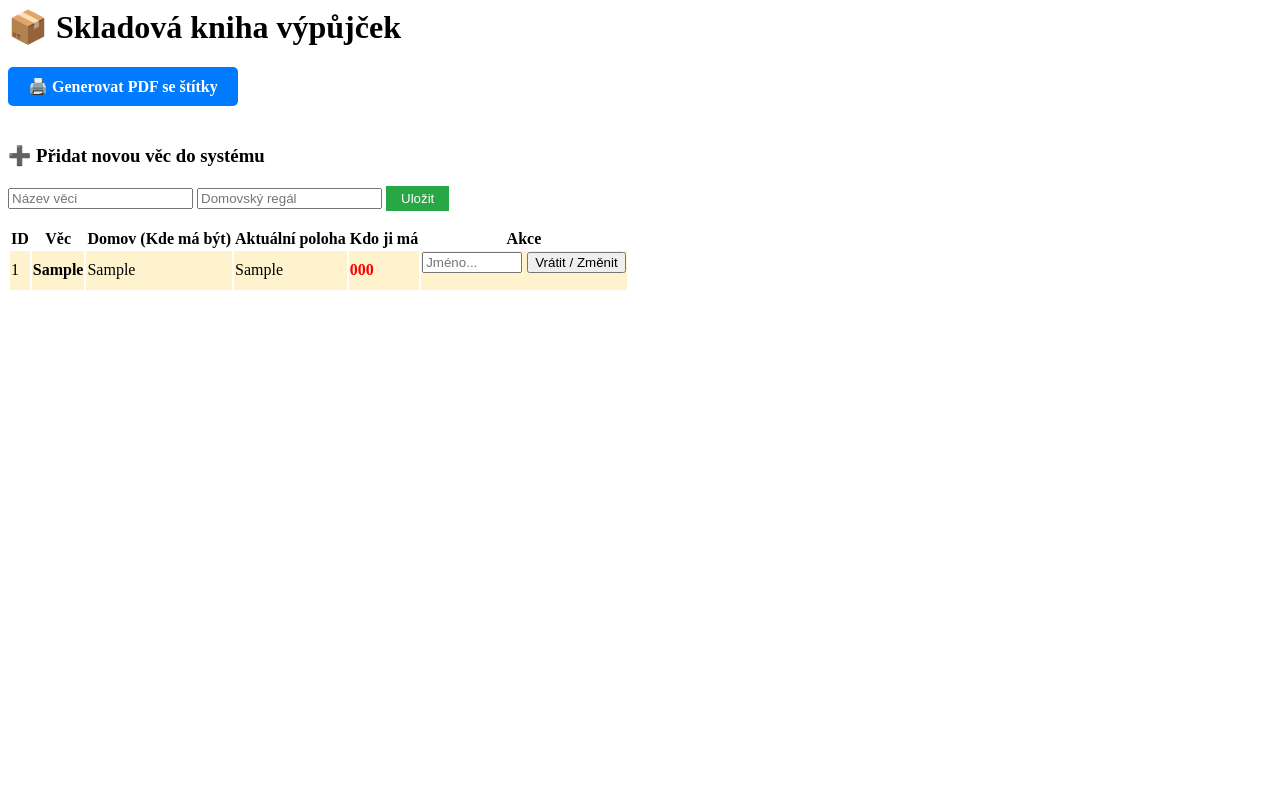
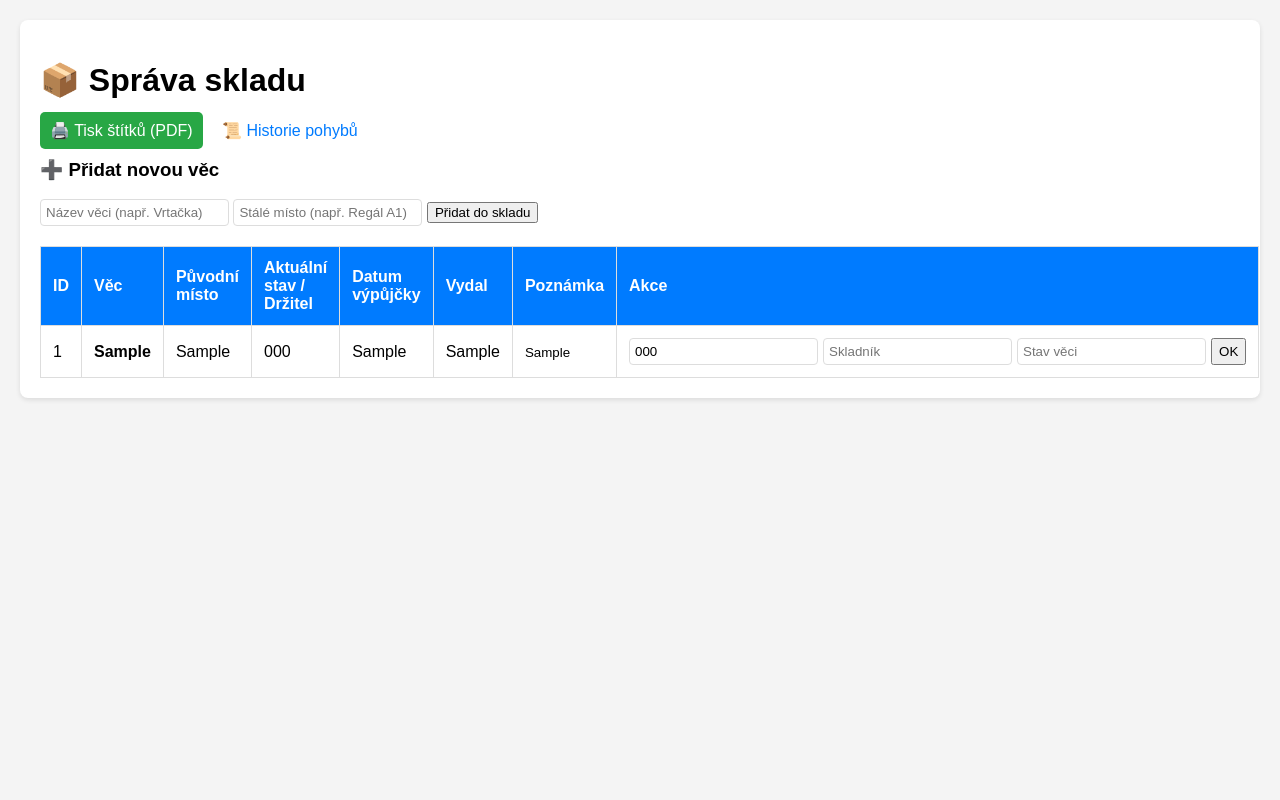
Before and after one commit to malymartin13/sklad, a Flask app: page / in a window 1280 px wide. Run offline with Flask 3, Linux system fonts and the light colour scheme; tables that the repository leaves empty hold one stand-in row (values such as "Sample post").

Commit message:
Update index.html

```diff
--- a/templates/index.html
+++ b/templates/index.html
@@ -1,47 +1,62 @@
+<!DOCTYPE html>
+<html lang="cs">
+<head>
+    <meta charset="UTF-8">
+    <title>Chytrý Sklad</title>
+    <style>
+        body { font-family: sans-serif; margin: 20px; background: #f4f4f4; }
+        .karta { background: white; padding: 20px; border-radius: 8px; box-shadow: 0 2px 5px rgba(0,0,0,0.1); }
+        table { width: 100%; border-collapse: collapse; margin-top: 20px; }
+        th, td { border: 1px solid #ddd; padding: 12px; text-align: left; }
+        th { background-color: #007bff; color: white; }
+        .vypujcka-form { display: flex; gap: 5px; }
+        input { padding: 5px; border: 1px solid #ddd; border-radius: 4px; }
+    </style>
+</head>
 <body>
-    <h1>📦 Skladová kniha výpůjček</h1>
-<a href="/tisk" target="_blank" style="display:inline-block; padding: 10px 20px; background: #007bff; color: white; text-decoration: none; border-radius: 5px; margin-bottom: 20px; font-weight: bold;">
-    🖨️ Generovat PDF se štítky
-</a>
+    <div class="karta">
+        <h1>📦 Správa skladu</h1>
+        <a href="/tisk" target="_blank" style="padding: 10px; background: #28a745; color: white; text-decoration: none; border-radius: 5px;">🖨️ Tisk štítků (PDF)</a>
+        <a href="/historie" style="margin-left: 15px; text-decoration: none; color: #007bff;">📜 Historie pohybů</a>
 
-    <div class="form-box">
-        <h3>➕ Přidat novou věc do systému</h3>
-        <form action="/pridat" method="post">
-            <input type="text" name="nazev" placeholder="Název věci" required>
-            <input type="text" name="domov" placeholder="Domovský regál" required>
-            <button type="submit" style="background: #28a745; color: white; border: none; padding: 5px 15px; cursor: pointer;">Uložit</button>
+        <h3>➕ Přidat novou věc</h3>
+        <form action="/pridat" method="POST">
+            <input type="text" name="nazev" placeholder="Název věci (např. Vrtačka)" required>
+            <input type="text" name="domov" placeholder="Stálé místo (např. Regál A1)" required>
+            <button type="submit">Přidat do skladu</button>
         </form>
-    </div>
 
         <table>
             <tr>
                 <th>ID</th>
                 <th>Věc</th>
-            <th>Domov (Kde má být)</th>
-            <th>Aktuální poloha</th>
-            <th>Kdo ji má</th>
+                <th>Původní místo</th>
+                <th>Aktuální stav / Držitel</th>
+                <th>Datum výpůjčky</th>
+                <th>Vydal</th>
+                <th>Poznámka</th>
                 <th>Akce</th>
             </tr>
-        {% for vec in veci %}
-        <tr style="background: {{ 'white' if vec.drzitel == 'Ve skladu' else '#fff3cd' }};">
-            <td>{{ vec.id }}</td>
-            <td><strong>{{ vec.nazev }}</strong></td>
-            <td>{{ vec.domov }}</td>
-            <td>{{ vec.poloha }}</td>
+            {% for v in veci %}
+            <tr>
+                <td>{{ v.id }}</td>
+                <td><strong>{{ v.nazev }}</strong></td>
+                <td>{{ v.domov }}</td>
+                <td>{{ v.drzitel }}</td>
+                <td>{{ v.datum_posledni or '-' }}</td>
+                <td>{{ v.vydal or '-' }}</td>
+                <td><small>{{ v.poznamka or '' }}</small></td>
                 <td>
-                <span style="color: {{ 'green' if vec.drzitel == 'Ve skladu' else 'red' }}; font-weight: bold;">
-                    {{ vec.drzitel }}
-                </span>
-            </td>
-            <td>
-                <form action="/akce/{{ vec.id }}" method="post" style="display:flex; gap: 5px;">
-                    <input type="text" name="drzitel" placeholder="Jméno..." style="width: 100px;">
-                    <button type="submit" style="cursor: pointer;">
-                        {{ 'Půjčit' if vec.drzitel == 'Ve skladu' else 'Vrátit / Změnit' }}
-                    </button>
+                    <form action="/akce/{{ v.id }}" method="POST" class="vypujcka-form">
+                        <input type="text" name="drzitel" placeholder="Pracovník" value="{{ v.drzitel if v.drzitel != 'Ve skladu' else '' }}">
+                        <input type="text" name="vydal" placeholder="Skladník">
+                        <input type="text" name="poznamka" placeholder="Stav věci">
+                        <button type="submit">OK</button>
                     </form>
                 </td>
             </tr>
             {% endfor %}
         </table>
+    </div>
 </body>
+</html>
```
Lines whose indentation alone changed are shown as unchanged.
